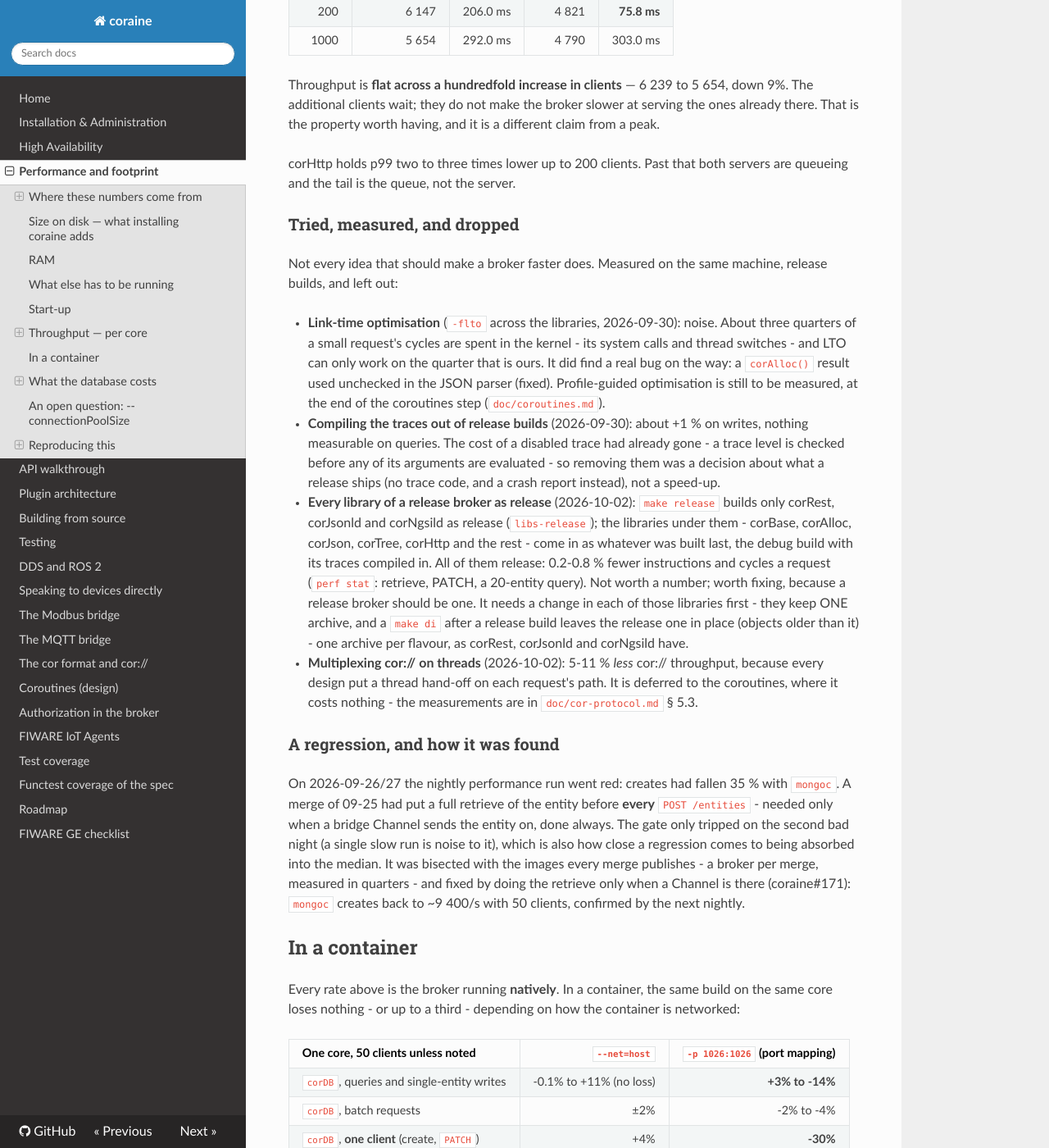
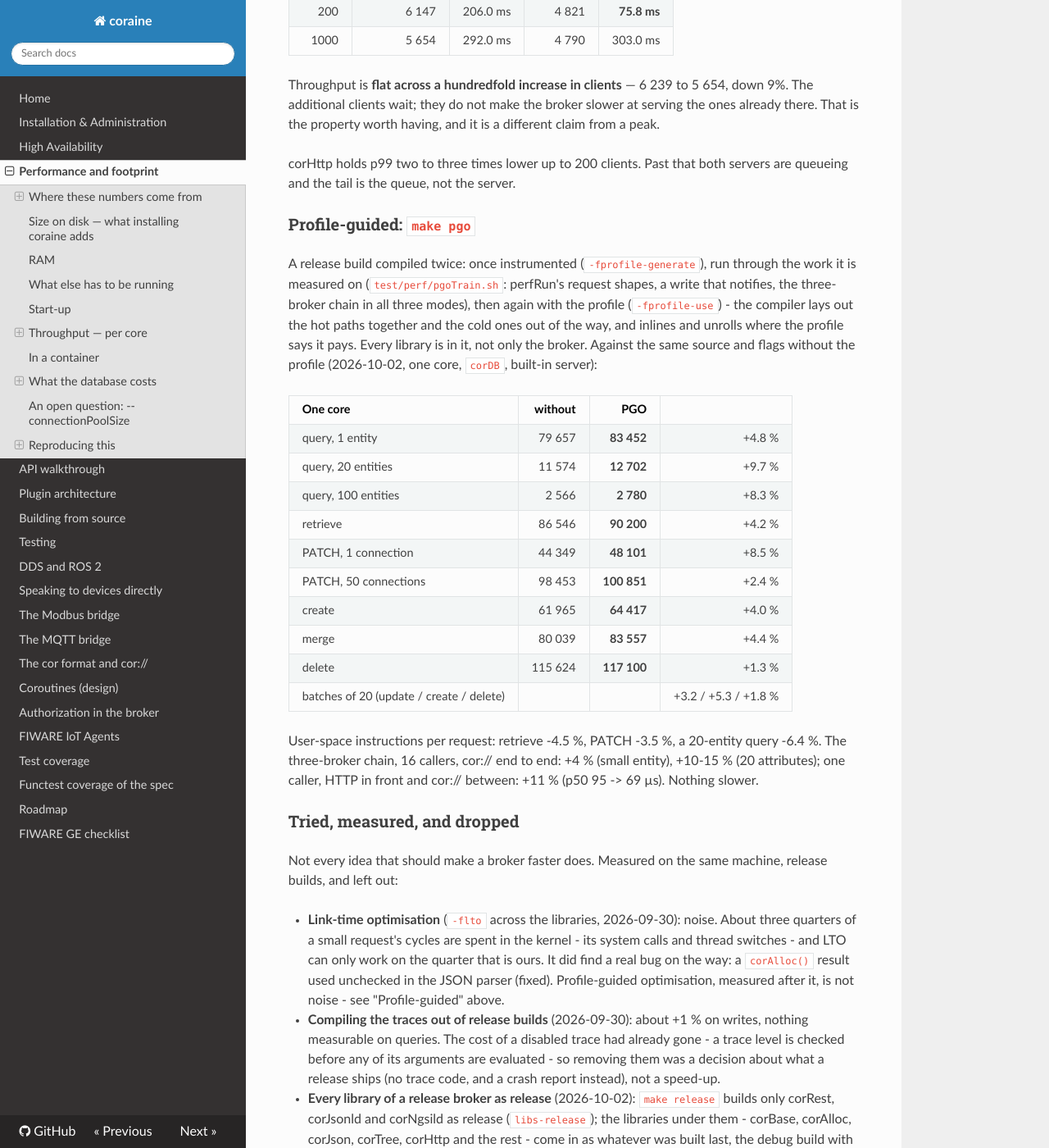
Before and after one commit to SEAMWARE/coraine, an MkDocs documentation site: the page built from doc/performance.md, in a window 1280 px wide and 1400 px high, scrolled down 10555 px. Shown: the whole window at 82% size. Built offline with MkDocs 1.6.1, drawn with Linux system fonts in a browser that asks for light colours; nearby versions of some CDN libraries; comment, search, counter and statistics services are not loaded.

Commit message:
make pgo - a profile-guided release build (instrumented, trained on test/perf/pgoTrain.sh, rebuilt), measured: +1-10 % per core, +4-15 % on the chain
Co-Authored-By: Claude Opus 5.5 <noreply@anthropic.com>

```diff
--- a/doc/performance.md
+++ b/doc/performance.md
@@ -443,6 +443,32 @@ a different claim from a peak.
 corHttp holds p99 two to three times lower up to 200 clients. Past that both
 servers are queueing and the tail is the queue, not the server.
 
+### Profile-guided: `make pgo`
+
+A release build compiled twice: once instrumented (`-fprofile-generate`), run through the work it is
+measured on (`test/perf/pgoTrain.sh`: perfRun's request shapes, a write that notifies, the three-broker
+chain in all three modes), then again with the profile (`-fprofile-use`) - the compiler lays out the
+hot paths together and the cold ones out of the way, and inlines and unrolls where the profile says
+it pays. Every library is in it, not only the broker. Against the same source and flags without the
+profile (2026-10-02, one core, `corDB`, built-in server):
+
+| One core | without | **PGO** | |
+|---|---:|---:|---:|
+| query, 1 entity | 79 657 | **83 452** | +4.8 % |
+| query, 20 entities | 11 574 | **12 702** | +9.7 % |
+| query, 100 entities | 2 566 | **2 780** | +8.3 % |
+| retrieve | 86 546 | **90 200** | +4.2 % |
+| PATCH, 1 connection | 44 349 | **48 101** | +8.5 % |
+| PATCH, 50 connections | 98 453 | **100 851** | +2.4 % |
+| create | 61 965 | **64 417** | +4.0 % |
+| merge | 80 039 | **83 557** | +4.4 % |
+| delete | 115 624 | **117 100** | +1.3 % |
+| batches of 20 (update / create / delete) | | | +3.2 / +5.3 / +1.8 % |
+
+User-space instructions per request: retrieve -4.5 %, PATCH -3.5 %, a 20-entity query -6.4 %. The
+three-broker chain, 16 callers, cor:// end to end: +4 % (small entity), +10-15 % (20 attributes); one
+caller, HTTP in front and cor:// between: +11 % (p50 95 -> 69 µs). Nothing slower.
+
 ### Tried, measured, and dropped
 
 Not every idea that should make a broker faster does. Measured on the same
@@ -452,8 +478,8 @@ machine, release builds, and left out:
   About three quarters of a small request's cycles are spent in the kernel - its
   system calls and thread switches - and LTO can only work on the quarter that is
   ours. It did find a real bug on the way: a `corAlloc()` result used unchecked
-  in the JSON parser (fixed). Profile-guided optimisation is still to be measured,
-  at the end of the coroutines step (`doc/coroutines.md`).
+  in the JSON parser (fixed). Profile-guided optimisation, measured after it, is
+  not noise - see "Profile-guided" above.
 - **Compiling the traces out of release builds** (2026-09-30): about +1 % on
   writes, nothing measurable on queries. The cost of a disabled trace had already
   gone - a trace level is checked before any of its arguments are evaluated - so
```
Also changed, not shown: doc/building.md (+1 -0 lines), doc/coroutines.md (+14 -1 lines), 2 other files.
